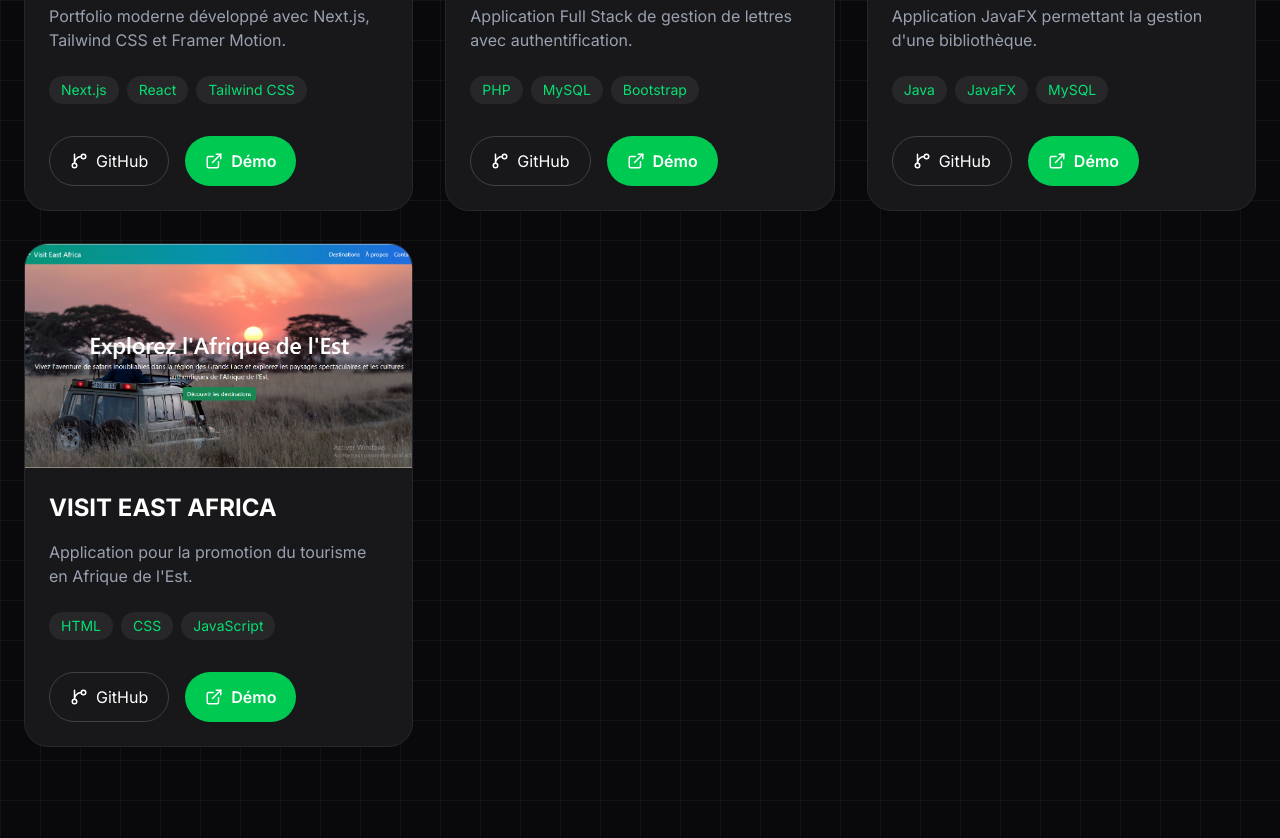
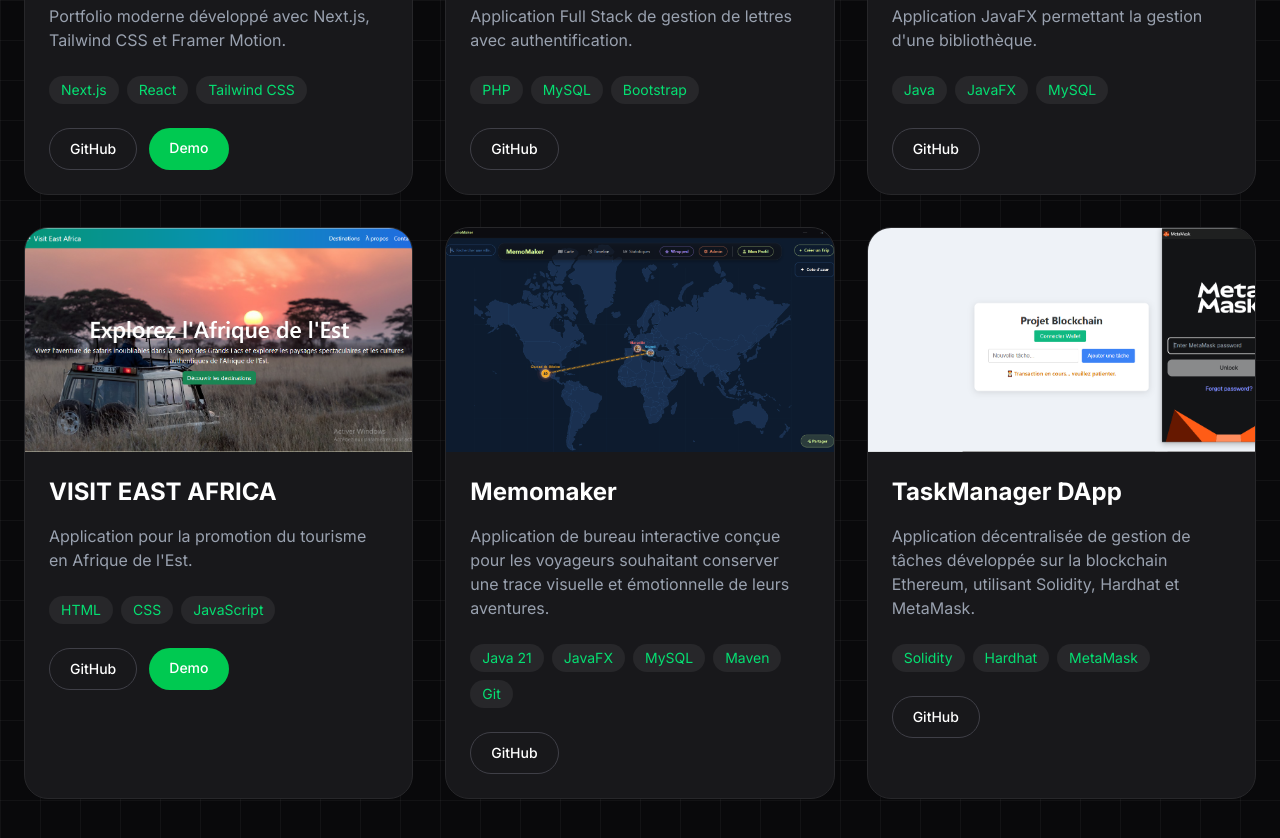
Before and after one commit to bukuruia/portfolio-ian, a Next.js app: page / in a window 1280 px wide. Shown: the part 3760-4598 px from the top of the page. Built offline with nearby package versions, Linux system fonts and the light colour scheme.

Commit message:
ajout d'une photo

```diff
--- a/src/components/sections/Projects.tsx
+++ b/src/components/sections/Projects.tsx
@@ -11,8 +11,8 @@ const projects = [
     description:
       "Portfolio moderne développé avec Next.js, Tailwind CSS et Framer Motion.",
     tech: ["Next.js", "React", "Tailwind CSS"],
-    github: "https://github.com/bukuruia",
-    demo: "#",
+    github: "https://github.com/bukuruia/portfolio-ian",
+    demo: "#"
   },
   {
     title: "Letterix",
@@ -36,8 +36,24 @@ const projects = [
     description:
       "Application pour la promotion du tourisme en Afrique de l'Est.",
     tech: ["HTML", "CSS", "JavaScript"],
-    github: "https://github.com/max13003/Biblio-ski",
+    github: "https://github.com/butoyi2k/visit_east-Africa",
     demo: "https://butoyi2k.github.io/visit_east-Africa/",
+  },
+  {
+    title: "Memomaker",
+    image: "/images/projects/MemoMaker.png",
+    description:
+      "Application de bureau interactive conçue pour les voyageurs souhaitant conserver une trace visuelle et émotionnelle de leurs aventures.",
+    tech: ["Java 21", "JavaFX", "MySQL", "Maven", "Git"],
+    github: "https://github.com/max13003/MemoMakerr.git",
+  },
+  {
+    title: "TaskManager DApp",
+    image: "/images/projects/Projet-Blockchain.png",
+    description:
+      "Application décentralisée de gestion de tâches développée sur la blockchain Ethereum, utilisant Solidity, Hardhat et MetaMask.",
+    tech: ["Solidity", "Hardhat", "MetaMask"],
+    github: "https://github.com/hannielyao86-hue/Projet-Block.git ",
   },
 ];
 
@@ -105,26 +121,30 @@ export default function Projects() {
                 ))}
               </div>
 
-              <div className="mt-8 flex gap-4">
+              <div className="mt-6 flex flex-wrap gap-3">
+                {/* Bouton GitHub */}
+                {project.github && (
                   <a
                     href={project.github}
                     target="_blank"
                     rel="noopener noreferrer"
-                  className="flex items-center gap-2 rounded-full border border-zinc-700 px-5 py-3 text-white transition hover:border-green-500"
+                    className="rounded-full border border-zinc-700 px-5 py-2.5 text-sm font-medium text-white transition duration-300 hover:border-green-500 hover:bg-green-500/10 hover:text-green-400"
                   >
-                  <GitBranch size={18} />
                     GitHub
                   </a>
+                )}
 
+                {/* Bouton Demo : affiché uniquement si project.demo existe */}
+                {project.demo && (
                   <a
                     href={project.demo}
                     target="_blank"
                     rel="noopener noreferrer"
-                  className="flex items-center gap-2 rounded-full bg-green-500 px-5 py-3 font-semibold text-white transition hover:bg-green-400"
+                    className="rounded-full bg-green-500 px-5 py-2.5 text-sm font-medium text-white transition duration-300 hover:scale-105 hover:bg-green-400"
                   >
-                  <ExternalLink size={18} />
-                  Démo
+                    Demo
                   </a>
+                )}
                 </div>
             </div>
           </motion.div>
```
Also changed, not shown: public/images/projects/Projet-Blockchain.png (added). Lines whose indentation alone changed are shown as unchanged.
